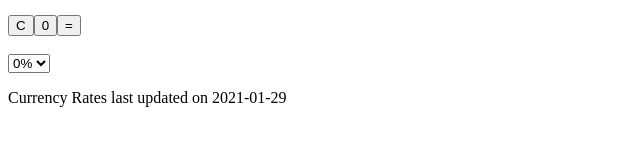
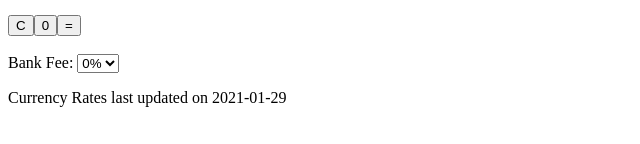
Before and after one commit to JamesDick/currency-converter, a plain HTML site: page index.html in a window 1280 px wide. Shown: the part 260-404 px from the top of the page, without its empty margins (0-640 px from the left). Drawn offline with Linux system fonts and the light colour scheme; no server answers.

Commit message:
Added label for the Bank Fee selector

```diff
--- a/index.html
+++ b/index.html
@@ -28,6 +28,7 @@
             <button id="CBtn">C</button><button id="0Btn">0</button><button id="=Btn">=</button><br><br>
         </div>
         <div>
+            <label for="bankFee">Bank Fee: </label>
             <select name="bankFee" id="bankFee">
                 <option value="1.00">0%</option>
                 <option value="1.02">2%</option>
```
